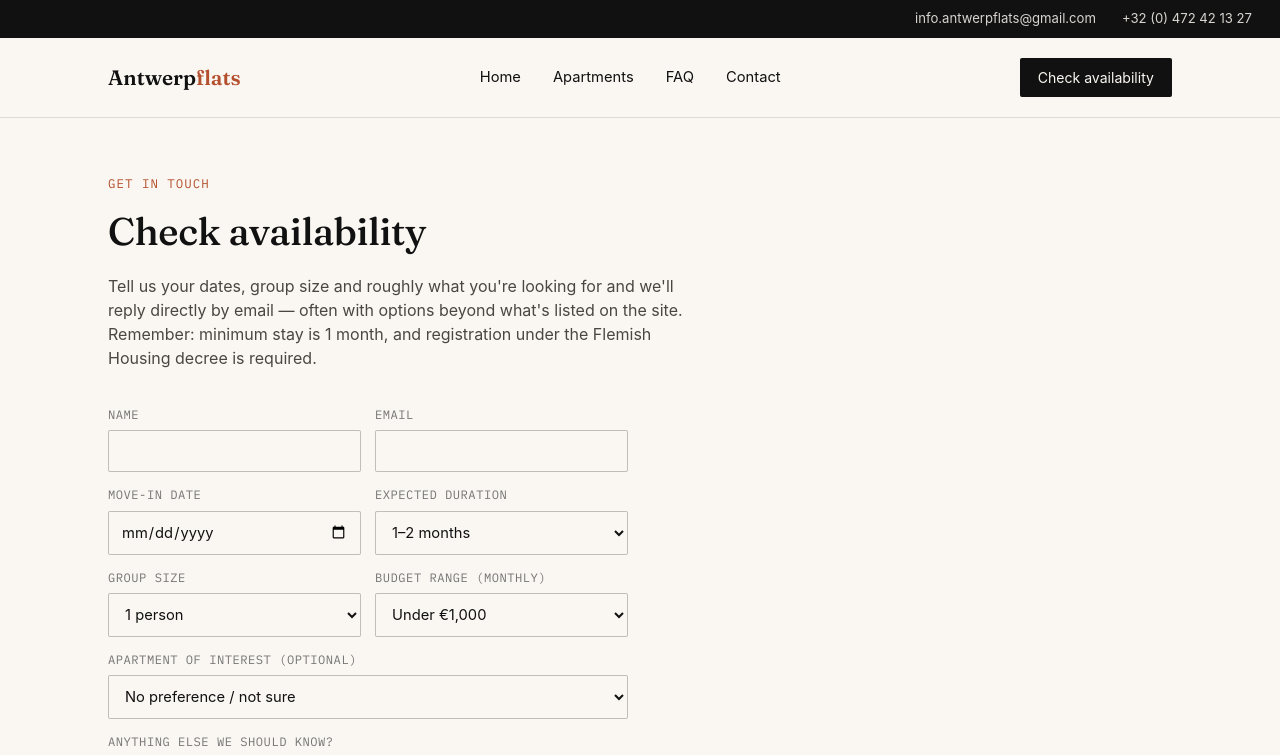
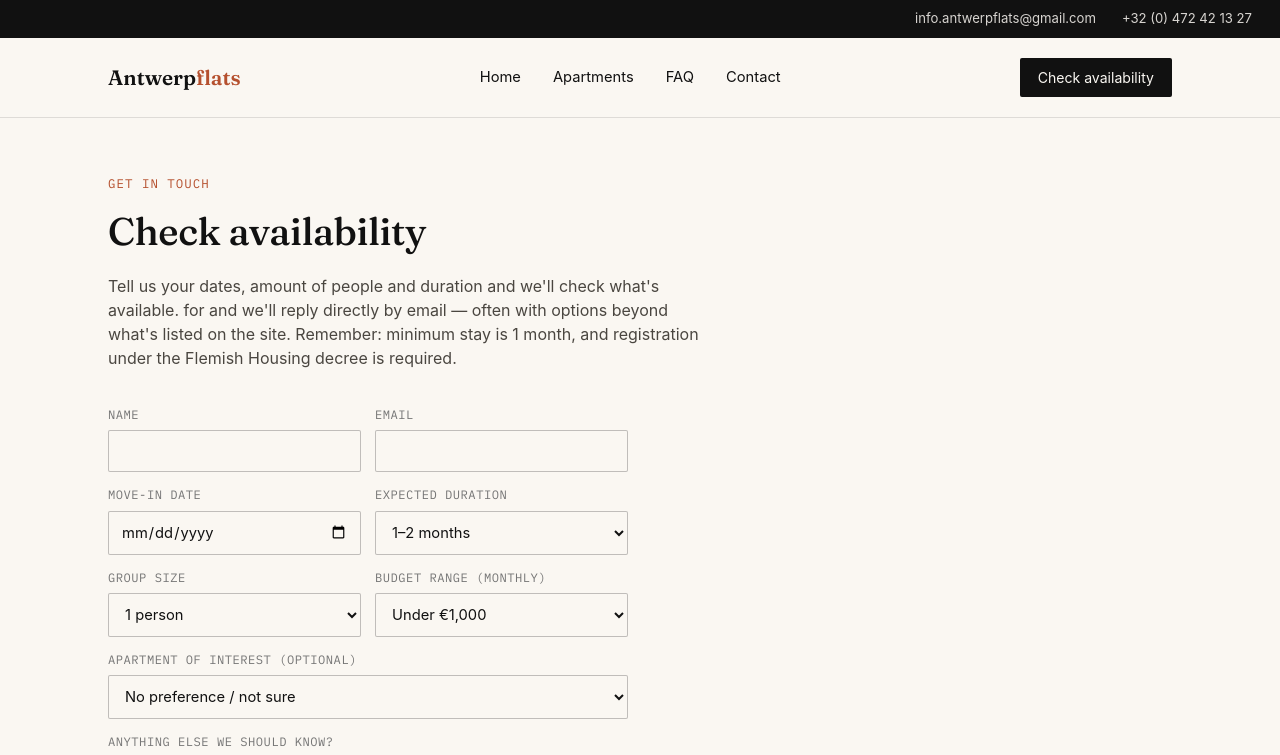
Before and after one commit to antwerpflats-code/antwerpflats-site, a Next.js app: page /contact in a window 1280 px wide. Shown: the top 755 px of the page. Built offline with nearby package versions, Linux system fonts and the light colour scheme; a web font is replaced by a local one.

Commit message:
Written content changes

```diff
--- a/app/apartments/page.js
+++ b/app/apartments/page.js
@@ -38,7 +38,7 @@ export default function ApartmentsPage() {
         <p style={{ maxWidth: '60ch', color: '#4A4640' }}>
           All prices are the full monthly total — water, electricity,
           heating, furniture and fresh sheets included. No hidden fees, ever.
-          Contact us with your group size and arrival date; we often have
+          Contact us with your number of people and arrival date; we often have
           more available than what&apos;s listed here.
         </p>
       </div>
--- a/app/contact/page.js
+++ b/app/contact/page.js
@@ -3,7 +3,7 @@ import { getAllApartments } from '@/lib/apartments';
 export const metadata = {
   title: 'Contact & check availability',
   description:
-    'Tell us your dates, group size and duration and we\'ll check what\'s available.',
+    'Tell us your dates, amount of people and duration and we\'ll check what\'s available.',
 };
 
 export default function ContactPage() {
@@ -16,7 +16,7 @@ export default function ContactPage() {
         Check availability
       </h1>
       <p style={{ maxWidth: '60ch', color: '#4A4640', marginBottom: '36px' }}>
-        Tell us your dates, group size and roughly what you&apos;re looking
+        Tell us your dates, amount of people and duration and we&apos;ll check what&apos;s available.
         for and we&apos;ll reply directly by email — often with options
         beyond what&apos;s listed on the site. Remember: minimum stay is 1
         month, and registration under the Flemish Housing decree is
--- a/app/layout.js
+++ b/app/layout.js
@@ -8,7 +8,7 @@ export const metadata = {
     template: '%s — Antwerpflats',
   },
   description:
-    'Fully furnished apartments for expats, relocating professionals and companies in Antwerp. Every cost included, no hidden fees. Since 1996.',
+    'Fully furnished apartments for expats, relocating professionals and families in Antwerp. Every cost included, no hidden fees. Since 1996.',
 };
 
 const businessSchema = {
@@ -16,7 +16,7 @@ const businessSchema = {
   '@type': 'LodgingBusiness',
   name: 'Antwerpflats',
   description:
-    'Furnished, all-inclusive temporary housing in Antwerp for expats, relocating professionals and companies. Minimum stay 1 month.',
+    'Furnished, all-inclusive temporary housing in Antwerp for expats, relocating professionals and families. Minimum stay 1 month.',
   url: 'https://www.antwerpflats.biz',
   telephone: '+32472421327',
   email: 'info.antwerpflats@gmail.com',
--- a/app/page.js
+++ b/app/page.js
@@ -28,7 +28,7 @@ export default function HomePage() {
           <div>
             <p className="lede">
               Fully furnished apartments for expats, relocating professionals
-              and companies — every cost stated up front, nothing added
+              and families — every cost stated up front, nothing added
               later. Since 1996.
             </p>
             <div className="cta-row">
--- a/app/privacy/page.js
+++ b/app/privacy/page.js
@@ -42,7 +42,7 @@ export default function PrivacyPage() {
         </p>
         <ul style={{ marginLeft: '20px', marginBottom: '16px' }}>
           <li>Name and email address</li>
-          <li>Move-in date, expected duration, group size, and budget range</li>
+          <li>Move-in date, expected duration, amount of people, and budget range</li>
           <li>Which apartment you&apos;re interested in (if provided)</li>
           <li>Any message you write to us</li>
         </ul>
```
